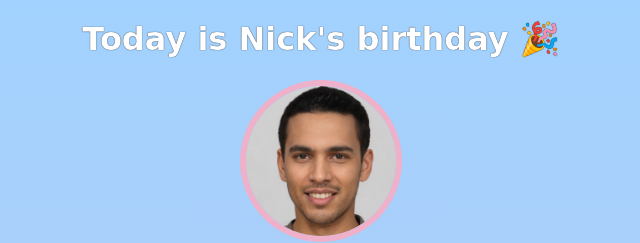
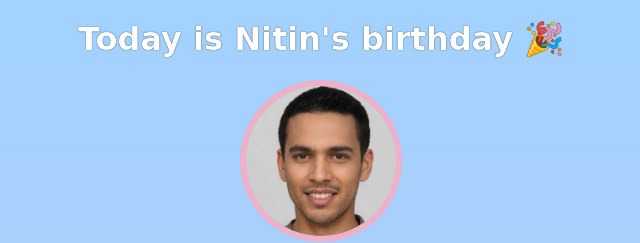
Before and after one commit to nitin200411/birthday-gift-site, a website built with Vite: page index.html in a window 1280 px wide. Shown: the top 243 px of the page, 319-959 px from the left. Built offline with nearby package versions, Linux system fonts and the light colour scheme; a web font is replaced by a local one.

Commit message:
change the name to Nitin

```diff
--- a/index.html
+++ b/index.html
@@ -7,7 +7,7 @@
     </head>
     <body>
         <div id="header">
-            <h1>Today is Nick's birthday 🎉</h1>
+            <h1>Today is Nitin's birthday 🎉</h1>
             <img id="bff-img" src="images/nick.jpg">
             <h2 id="bday-age">24 years old</h2>
             <h4 id="bday-date">01.11.2022</h4>
```
